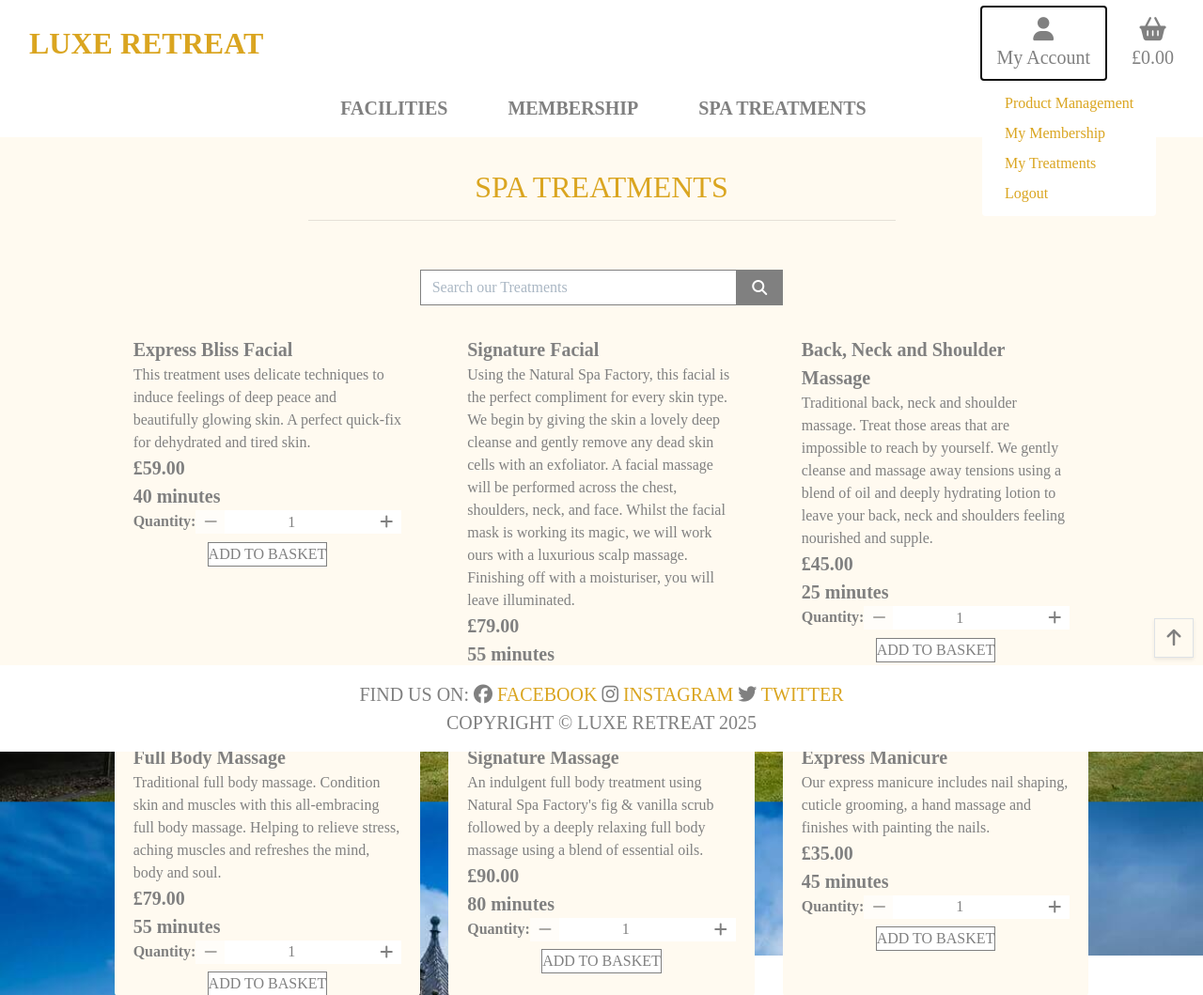
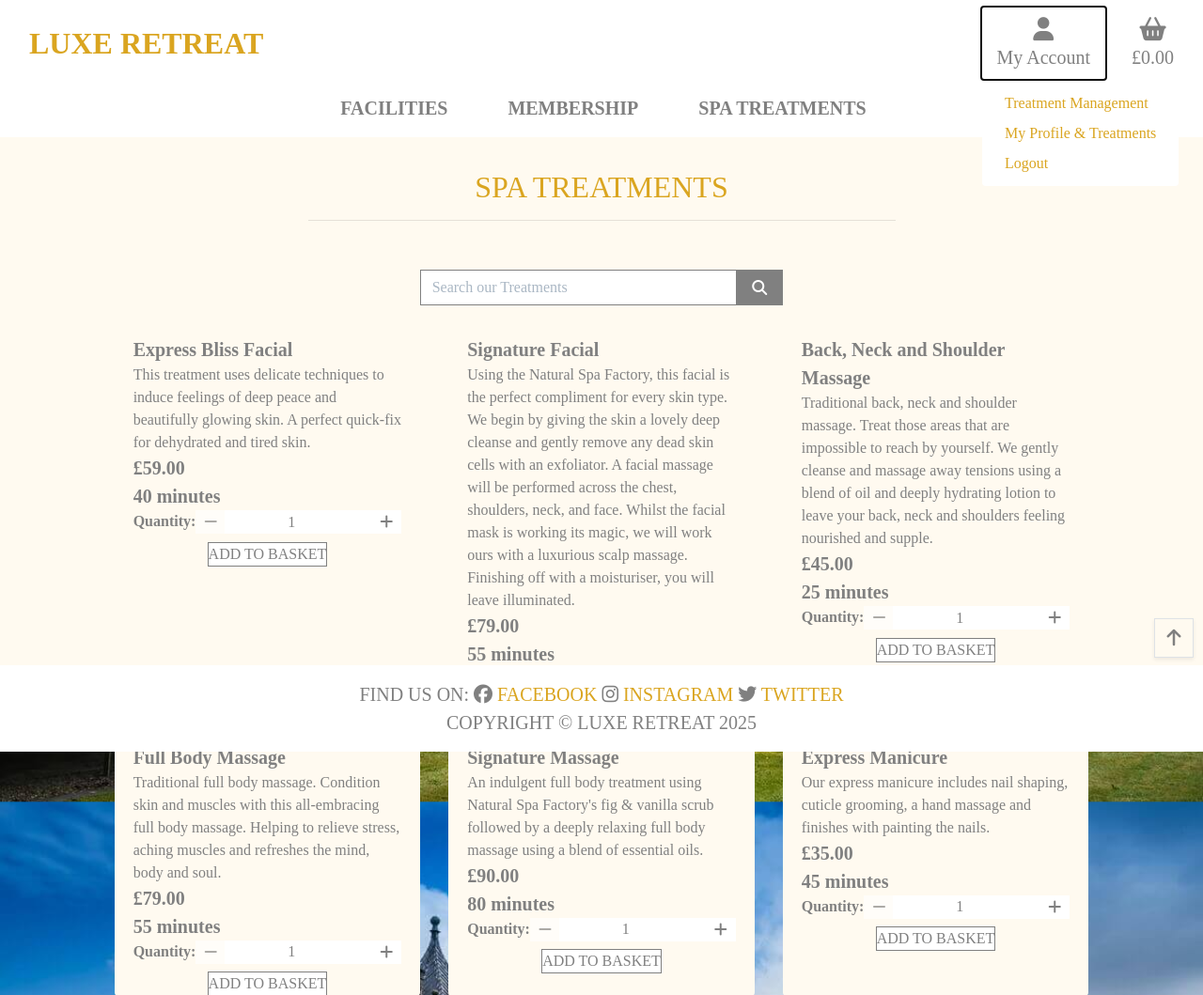
Before and after one commit to CharlieBurton10/luxe_retreat, a Django app: page /treatments/ in a window 1280 px wide, after a click on "My Account". Shown: the top 1059 px of the page at 94% size. Run offline with Django 3.2, Linux system fonts and the light colour scheme; the visitor is signed in with stand-in values (Sample User, id 1); data comes from the database, SQL or seed files in the repository; some libraries are stand-ins or nearby versions.

Commit message:
Finish add product function

```diff
--- a/templates/base.html
+++ b/templates/base.html
@@ -57,10 +57,9 @@
                             <div class="dropdown-menu border-0" aria-labelledby="user-options">
                                 {% if request.user.is_authenticated %}
                                     {% if request.user.is_superuser %}
-                                        <a href="" class="dropdown-item">Product Management</a>
+                                        <a href="{% url 'add_treatment' %}" class="dropdown-item">Treatment Management</a>
                                     {% endif %}
-                                    <a href="{% url 'profile' %}" class="dropdown-item">My Membership</a>
-                                    <a href="" class="dropdown-item">My Treatments</a>
+                                    <a href="{% url 'profile' %}" class="dropdown-item">My Profile & Treatments</a>
                                     <a href="{% url 'account_logout' %}" class="dropdown-item">Logout</a>
                                 {% else %}
                                     <a href="{% url 'account_signup' %}" class="dropdown-item">Register</a>
--- a/templates/includes/mobile-top-header.html
+++ b/templates/includes/mobile-top-header.html
@@ -9,10 +9,9 @@
         <div class="dropdown-menu border-0" aria-labelledby="user-options">
             {% if request.user.is_authenticated %}
                 {% if request.user.is_superuser %}
-                    <a href="{% url 'account_logout' %}" class="dropdown-item">Product Management</a>
+                    <a href="{% url 'add_treatment' %}" class="dropdown-item">Treatment Management</a>
                 {% endif %}
-                <a href="" class="dropdown-item">My Membership</a>
-                <a href="" class="dropdown-item">My Treatments</a>
+                <a href="{% url 'profile' %}" class="dropdown-item">My Profile & Treatments</a>
                 <a href="{% url 'account_logout' %}" class="dropdown-item">Logout</a>
             {% else %}
                 <a href="{% url 'account_signup' %}" class="dropdown-item">Register</a>
--- a/treatments/models.py
+++ b/treatments/models.py
@@ -25,7 +25,7 @@
     name = models.CharField(max_length=254)
     description = models.TextField()
     price = models.DecimalField(max_digits=6, decimal_places=2)
-    time = models.TextField()
+    time = models.CharField(max_length=10)
 
     def __str__(self):
         return self.name
--- a/treatments/views.py
+++ b/treatments/views.py
@@ -39,8 +39,17 @@
 
 def add_treatment(request):
     """ Add a treatment to the store """
+    if request.method == 'POST':
+        form = TreatmentForm(request.POST)
+        if form.is_valid():
+            form.save()
+            messages.success(request, 'Successfully added Treatment!')
+            return redirect(reverse('add_treatment'))
+        else:
+            messages.error(request, 'Failed to add treatment. Please ensure the form is valid.')
+    else:
+        form = TreatmentForm()
 
-    form = TreatmentForm()
     template = 'treatments/add_treatment.html'
     context = {
         'form': form,
```
Also changed, not shown: profiles/views.py (+5 -3 lines).
